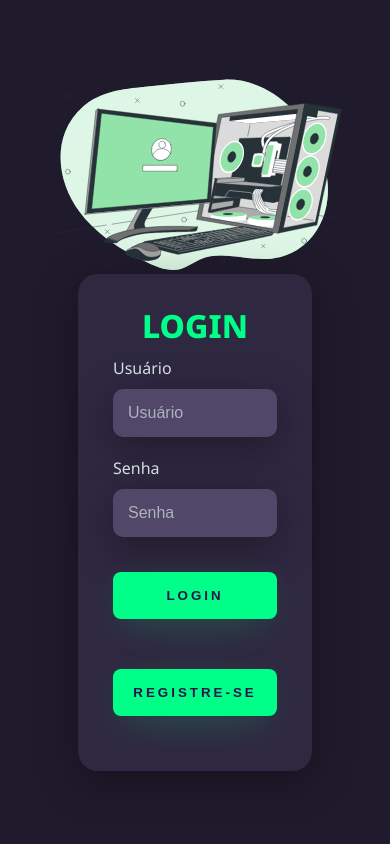
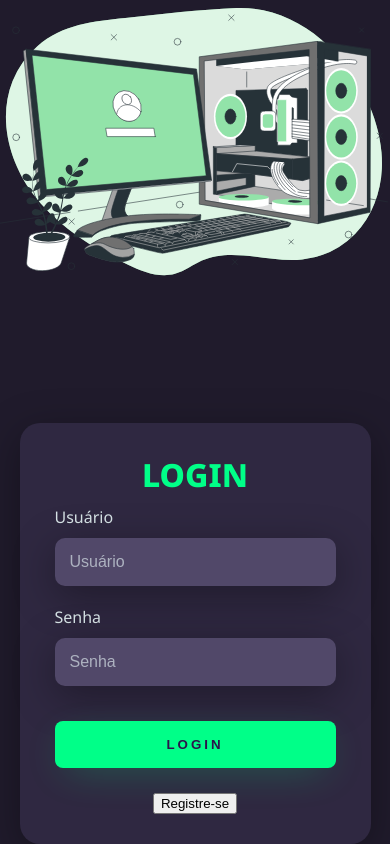
Before and after one commit to Laertebomfim/site, a plain HTML site: page index.html in a window 390 px wide. Drawn offline with Linux system fonts and the light colour scheme.

Commit message:
styles.css

```diff
--- a/styles.css
+++ b/styles.css
@@ -109,21 +109,6 @@ body * {
     box-shadow: 0px 10px 40px -12px #00ff8052;
 }
 
-.btn-register{
-    width: 100%;
-    padding: 16px 0px;
-    margin: 25px;
-    border: none;
-    border-radius: 8px;
-    outline: none;
-    text-transform: uppercase;
-    font-weight: 800;
-    letter-spacing: 3px;
-    color: #2b134b;
-    background-color: #00ff88;
-    cursor: pointer;
-    box-shadow: 0px 10px 40px -12px #00ff8052;
-}
 
 @media only screen and (max-width: 950px){
     .card-login{
@@ -131,34 +116,25 @@ body * {
     }
 }
 
-@media only screen and (max-width: 600px){
+@media only screen and (max-width: 1200px){
     .main-login{
         flex-direction: column;
     }
     .left-login > h1{
         display: none;
     }
-
     .left-login{
         width: 100%;
-        height: auto;
+        right: auto;
     }
-
     .right-login{
         width: 100%;
-        height: auto;
+        right: auto;
     }
     .left-login-image{
         width: 50vh;
     }
     .card-login{
-        width: 60%;
+        width: 90%;
     }
 }
-
-@media only screen and (max-width: 700px){
-    .left-login-image{
-        width: 80%; /* ajuste conforme necessário */
-        max-width: 300px; /* ou defina um valor máximo */
-    }
-}
```
